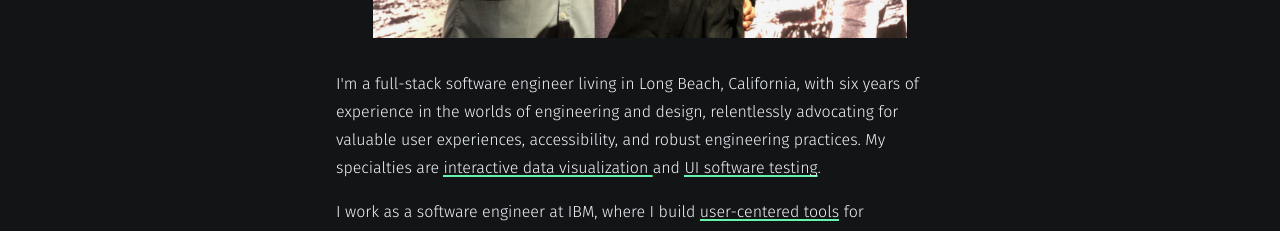
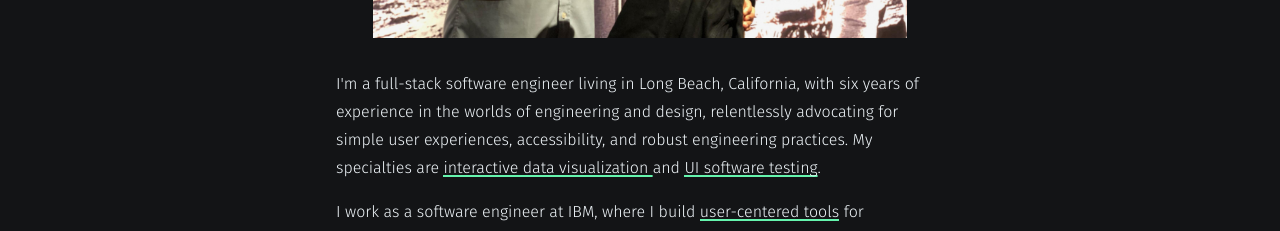
Before and after one commit to diego-codes/diego-codes.github.io, a Next.js app: page /about in a window 1280 px wide. Shown: the part 540-771 px from the top of the page. Built offline with nearby package versions, Linux system fonts and the light colour scheme.

Commit message:
docs(about): minor edit

```diff
--- a/pages/about.jsx
+++ b/pages/about.jsx
@@ -14,7 +14,7 @@ export default function AboutPage() {
         <p>
           I&apos;m a full-stack software engineer living in Long Beach,
           California, with six years of experience in the worlds of engineering
-          and design, relentlessly advocating for valuable user experiences,
+          and design, relentlessly advocating for simple user experiences,
           accessibility, and robust engineering practices. My specialties are{' '}
           <Link href="/projects/bigfix-alluvial" passHref>
             <StyledLink>interactive data visualization </StyledLink>
```
